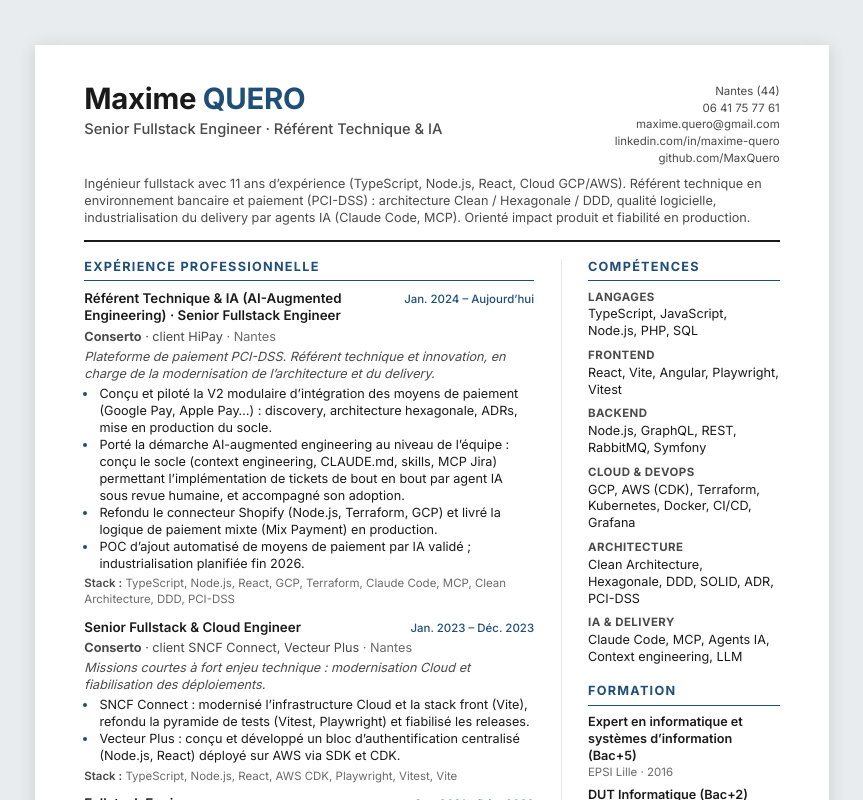
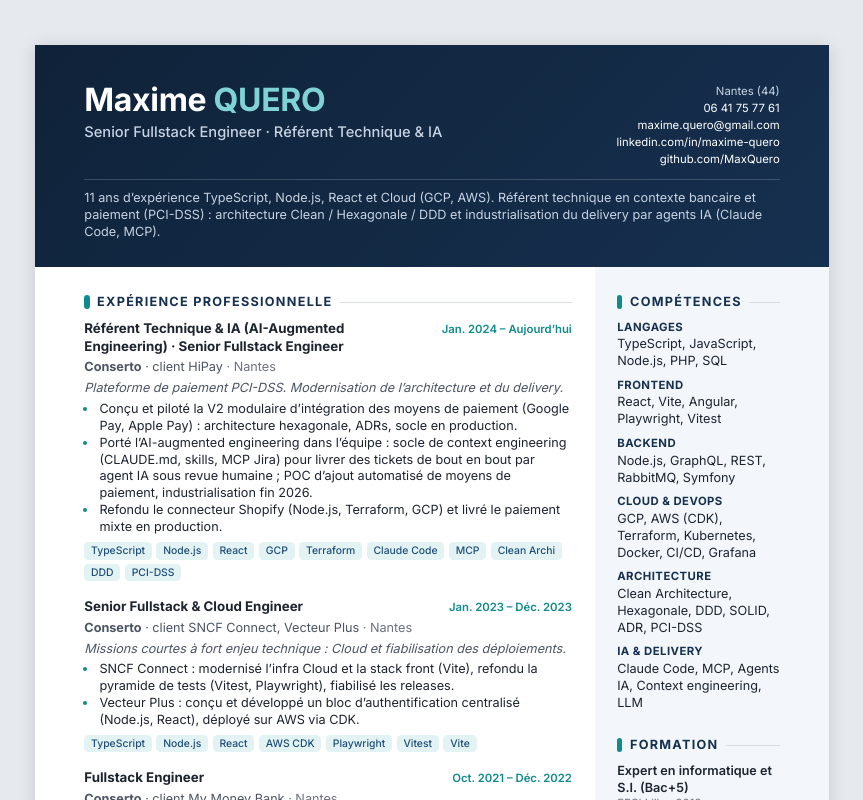
Before and after one commit to MaxQuero/CV, a React (Vite) app: page / in a window 1280 px wide. Shown: the top 800 px of the page, without its empty margins (208-1071 px from the left). Built offline with nearby package versions, Linux system fonts and the light colour scheme.

Commit message:
feat(cv): modern navy header, tinted sidebar, tag stacks, lighter content
Uniform 13mm margins, content trimmed to 3 bullets max per role.

```diff
--- a/src/core/data/cvData.ts
+++ b/src/core/data/cvData.ts
@@ -6,7 +6,7 @@ export const cvData: CVData = {
     lastName: 'QUERO',
     title: 'Senior Fullstack Engineer · Référent Technique & IA',
     summary:
-      'Ingénieur fullstack avec 11 ans d’expérience (TypeScript, Node.js, React, Cloud GCP/AWS). Référent technique en environnement bancaire et paiement (PCI-DSS) : architecture Clean / Hexagonale / DDD, qualité logicielle, industrialisation du delivery par agents IA (Claude Code, MCP). Orienté impact produit et fiabilité en production.',
+      '11 ans d’expérience TypeScript, Node.js, React et Cloud (GCP, AWS). Référent technique en contexte bancaire et paiement (PCI-DSS) : architecture Clean / Hexagonale / DDD et industrialisation du delivery par agents IA (Claude Code, MCP).',
     email: 'maxime.quero@gmail.com',
     phone: '06 41 75 77 61',
     location: 'Nantes (44)',
@@ -21,15 +21,13 @@ export const cvData: CVData = {
       startDate: 'Jan. 2024',
       endDate: 'Aujourd’hui',
       location: 'Nantes',
-      context:
-        'Plateforme de paiement PCI-DSS. Référent technique et innovation, en charge de la modernisation de l’architecture et du delivery.',
+      context: 'Plateforme de paiement PCI-DSS. Modernisation de l’architecture et du delivery.',
       achievements: [
-        'Conçu et piloté la V2 modulaire d’intégration des moyens de paiement (Google Pay, Apple Pay…) : discovery, architecture hexagonale, ADRs, mise en production du socle.',
-        'Porté la démarche AI-augmented engineering au niveau de l’équipe : conçu le socle (context engineering, CLAUDE.md, skills, MCP Jira) permettant l’implémentation de tickets de bout en bout par agent IA sous revue humaine, et accompagné son adoption.',
-        'Refondu le connecteur Shopify (Node.js, Terraform, GCP) et livré la logique de paiement mixte (Mix Payment) en production.',
-        'POC d’ajout automatisé de moyens de paiement par IA validé ; industrialisation planifiée fin 2026.',
+        'Conçu et piloté la V2 modulaire d’intégration des moyens de paiement (Google Pay, Apple Pay) : architecture hexagonale, ADRs, socle en production.',
+        'Porté l’AI-augmented engineering dans l’équipe : socle de context engineering (CLAUDE.md, skills, MCP Jira) pour livrer des tickets de bout en bout par agent IA sous revue humaine ; POC d’ajout automatisé de moyens de paiement, industrialisation fin 2026.',
+        'Refondu le connecteur Shopify (Node.js, Terraform, GCP) et livré le paiement mixte en production.',
       ],
-      technologies: ['TypeScript', 'Node.js', 'React', 'GCP', 'Terraform', 'Claude Code', 'MCP', 'Clean Architecture', 'DDD', 'PCI-DSS'],
+      technologies: ['TypeScript', 'Node.js', 'React', 'GCP', 'Terraform', 'Claude Code', 'MCP', 'Clean Archi', 'DDD', 'PCI-DSS'],
     },
     {
       company: 'Conserto',
@@ -38,10 +36,10 @@ export const cvData: CVData = {
       startDate: 'Jan. 2023',
       endDate: 'Déc. 2023',
       location: 'Nantes',
-      context: 'Missions courtes à fort enjeu technique : modernisation Cloud et fiabilisation des déploiements.',
+      context: 'Missions courtes à fort enjeu technique : Cloud et fiabilisation des déploiements.',
       achievements: [
-        'SNCF Connect : modernisé l’infrastructure Cloud et la stack front (Vite), refondu la pyramide de tests (Vitest, Playwright) et fiabilisé les releases.',
-        'Vecteur Plus : conçu et développé un bloc d’authentification centralisé (Node.js, React) déployé sur AWS via SDK et CDK.',
+        'SNCF Connect : modernisé l’infra Cloud et la stack front (Vite), refondu la pyramide de tests (Vitest, Playwright), fiabilisé les releases.',
+        'Vecteur Plus : conçu et développé un bloc d’authentification centralisé (Node.js, React), déployé sur AWS via CDK.',
       ],
       technologies: ['TypeScript', 'Node.js', 'React', 'AWS CDK', 'Playwright', 'Vitest', 'Vite'],
     },
@@ -52,52 +50,23 @@ export const cvData: CVData = {
       startDate: 'Oct. 2021',
       endDate: 'Déc. 2022',
       location: 'Nantes',
-      context:
-        'Plateforme métier eSofi (regroupement de crédits) en contexte bancaire critique et transition d’acquisition.',
+      context: 'Plateforme métier eSofi (regroupement de crédits), contexte bancaire critique.',
       achievements: [
-        'Conçu et livré des évolutions fullstack (React, Node.js, GraphQL) en challengeant le besoin métier avec les équipes produit.',
-        'Déployé la stack sur Kubernetes, mis en place le monitoring (Grafana) et assuré le support niveau 2 : continuité de service garantie, temps de résolution des incidents réduit.',
+        'Livré des évolutions fullstack (React, Node.js, GraphQL) en challengeant le besoin métier avec le produit.',
+        'Déployé la stack sur Kubernetes, mis en place le monitoring (Grafana) et assuré le support N2 : continuité de service garantie.',
       ],
-      technologies: ['Node.js', 'React', 'GraphQL', 'Apollo', 'RabbitMQ', 'Kubernetes', 'Grafana'],
+      technologies: ['Node.js', 'React', 'GraphQL', 'RabbitMQ', 'Kubernetes', 'Grafana'],
     },
   ],
   previousExperiences: [
-    {
-      period: '2020 – 2021',
-      company: 'Conserto (EP)',
-      position: 'Frontend Engineer',
-      technologies: ['Angular', 'TypeScript', 'Docker'],
-    },
-    {
-      period: '2019 – 2020',
-      company: 'Fifty Truck',
-      position: 'Fullstack Engineer JS / PHP',
-      technologies: ['Laravel', 'Angular', 'Ionic'],
-    },
-    {
-      period: '2017 – 2019',
-      company: 'Digital Garden, Start-up Palace',
-      position: 'Fullstack Engineer PHP / JS',
-      technologies: ['Symfony', 'Drupal 8', 'Angular'],
-    },
-    {
-      period: '2014 – 2016',
-      company: 'CGI (alternance)',
-      position: 'Fullstack Engineer e-commerce',
-      technologies: ['Magento', 'Symfony 2', 'Zend'],
-    },
+    { period: '2020 – 2021', company: 'Conserto (EP)', position: 'Frontend Engineer', technologies: ['Angular', 'TypeScript', 'Docker'] },
+    { period: '2019 – 2020', company: 'Fifty Truck', position: 'Fullstack Engineer JS / PHP', technologies: ['Laravel', 'Angular', 'Ionic'] },
+    { period: '2017 – 2019', company: 'Digital Garden, Start-up Palace', position: 'Fullstack Engineer PHP / JS', technologies: ['Symfony', 'Drupal 8', 'Angular'] },
+    { period: '2014 – 2016', company: 'CGI (alternance)', position: 'Fullstack Engineer e-commerce', technologies: ['Magento', 'Symfony 2', 'Zend'] },
   ],
   education: [
-    {
-      year: '2016',
-      degree: 'Expert en informatique et systèmes d’information (Bac+5)',
-      school: 'EPSI Lille',
-    },
-    {
-      year: '2013',
-      degree: 'DUT Informatique (Bac+2)',
-      school: 'IUT Lannion',
-    },
+    { year: '2016', degree: 'Expert en informatique et S.I. (Bac+5)', school: 'EPSI Lille' },
+    { year: '2013', degree: 'DUT Informatique (Bac+2)', school: 'IUT Lannion' },
   ],
   skills: [
     { category: 'Langages', items: ['TypeScript', 'JavaScript', 'Node.js', 'PHP', 'SQL'] },
--- a/src/features/experience/ExperienceItem.module.css
+++ b/src/features/experience/ExperienceItem.module.css
@@ -1,7 +1,7 @@
 .item {
   display: flex;
   flex-direction: column;
-  gap: 0.9mm;
+  gap: 1mm;
 }
 
 .head {
@@ -13,15 +13,15 @@
 
 .position {
   font-size: var(--fs-h3);
-  font-weight: 600;
+  font-weight: 700;
   color: var(--ink);
 }
 
 .dates {
   flex-shrink: 0;
   font-size: var(--fs-small);
-  font-weight: 500;
-  color: var(--accent);
+  font-weight: 600;
+  color: var(--teal);
   white-space: nowrap;
 }
 
@@ -50,15 +50,22 @@
 }
 
 .achievements li::marker {
-  color: var(--accent);
+  color: var(--teal);
 }
 
 .stack {
-  font-size: var(--fs-small);
-  color: var(--ink-3);
+  display: flex;
+  flex-wrap: wrap;
+  gap: 1.2mm;
+  margin-top: 0.6mm;
 }
 
-.stackLabel {
-  font-weight: 600;
-  color: var(--ink-2);
+.tag {
+  font-size: 7.8pt;
+  font-weight: 500;
+  line-height: 1;
+  padding: 0.9mm 1.8mm;
+  border-radius: 1.2mm;
+  background: var(--teal-soft);
+  color: var(--accent);
 }
--- a/src/features/experience/ExperienceItem.tsx
+++ b/src/features/experience/ExperienceItem.tsx
@@ -28,9 +28,13 @@ export const ExperienceItem = ({ experience }: ExperienceItemProps) => {
           <li key={achievement}>{achievement}</li>
         ))}
       </ul>
-      <p className={styles.stack}>
-        <span className={styles.stackLabel}>Stack :</span> {technologies.join(', ')}
-      </p>
+      <ul className={styles.stack} aria-label="Technologies">
+        {technologies.map((tech) => (
+          <li key={tech} className={styles.tag}>
+            {tech}
+          </li>
+        ))}
+      </ul>
     </article>
   );
 };
--- a/src/features/experience/PreviousExperiences.module.css
+++ b/src/features/experience/PreviousExperiences.module.css
@@ -13,7 +13,7 @@
 .period {
   font-size: var(--fs-small);
   font-weight: 500;
-  color: var(--accent);
+  color: var(--teal);
   white-space: nowrap;
   padding-top: 0.15mm;
 }
--- a/src/features/header/Header.module.css
+++ b/src/features/header/Header.module.css
@@ -5,9 +5,10 @@
     'identity contact'
     'summary summary';
   column-gap: var(--gutter);
-  row-gap: 2.5mm;
-  padding-bottom: 3.5mm;
-  border-bottom: 2px solid var(--ink);
+  row-gap: 3mm;
+  padding: var(--header-pad-y) var(--margin) 7mm;
+  background: linear-gradient(135deg, var(--navy-deep) 0%, var(--navy) 100%);
+  color: var(--on-dark);
 }
 
 .identity {
@@ -18,19 +19,19 @@
   font-size: var(--fs-h1);
   font-weight: 700;
   letter-spacing: -0.01em;
-  line-height: 1.1;
-  color: var(--ink);
+  line-height: 1.05;
+  color: var(--on-dark);
 }
 
 .lastName {
-  color: var(--accent);
+  color: #7fd3d4;
 }
 
 .title {
-  margin-top: 1.2mm;
+  margin-top: 1.6mm;
   font-size: var(--fs-title);
   font-weight: 500;
-  color: var(--ink-2);
+  color: var(--on-dark-muted);
 }
 
 .contact {
@@ -41,17 +42,18 @@
 
 .contactList {
   font-size: var(--fs-small);
-  line-height: 1.45;
-  color: var(--ink-2);
+  line-height: 1.5;
+  color: var(--on-dark-muted);
 }
 
 .contactList a {
-  color: var(--ink-2);
+  color: var(--on-dark);
 }
 
 .summary {
   grid-area: summary;
   font-size: var(--fs-body);
-  color: var(--ink-2);
-  max-width: 100%;
+  color: var(--on-dark-muted);
+  padding-top: 2.5mm;
+  border-top: 1px solid rgb(255 255 255 / 0.18);
 }
--- a/src/features/skills/SkillsSection.module.css
+++ b/src/features/skills/SkillsSection.module.css
@@ -9,7 +9,7 @@
   font-weight: 700;
   letter-spacing: 0.04em;
   text-transform: uppercase;
-  color: var(--ink-2);
+  color: var(--navy);
   margin-bottom: 0.4mm;
 }
 
--- a/src/pages/CVPage.module.css
+++ b/src/pages/CVPage.module.css
@@ -3,9 +3,8 @@
   width: var(--sheet-w);
   height: var(--sheet-h);
   margin: 12mm auto;
-  padding: var(--sheet-pad-y) var(--sheet-pad-x);
   background: var(--paper);
-  box-shadow: 0 2px 16px rgb(0 0 0 / 0.12);
+  box-shadow: 0 2px 16px rgb(0 0 0 / 0.14);
   overflow: hidden;
   display: flex;
   flex-direction: column;
@@ -13,9 +12,7 @@
 
 .columns {
   display: grid;
-  grid-template-columns: 1fr 58mm;
-  column-gap: var(--gutter);
-  margin-top: var(--gap-section);
+  grid-template-columns: 1fr var(--side-w);
   flex: 1;
   min-height: 0;
 }
@@ -28,9 +25,13 @@
   min-width: 0;
 }
 
+.mainCol {
+  padding: 7mm var(--gutter) var(--margin) var(--margin);
+}
+
 .sideCol {
-  padding-left: var(--gutter);
-  border-left: 1px solid var(--rule-light);
+  padding: 7mm var(--margin) var(--margin) var(--gutter);
+  background: var(--side-bg);
 }
 
 @media print {
--- a/src/shared/ui/SectionTitle.module.css
+++ b/src/shared/ui/SectionTitle.module.css
@@ -1,10 +1,27 @@
 .title {
+  display: flex;
+  align-items: center;
+  gap: 2mm;
   font-size: var(--fs-h2);
   font-weight: 700;
   letter-spacing: 0.1em;
   text-transform: uppercase;
-  color: var(--accent);
-  padding-bottom: 1.2mm;
-  margin-bottom: 2.2mm;
-  border-bottom: 1.5px solid var(--accent);
+  color: var(--navy);
+  margin-bottom: 2.4mm;
 }
+
+.title::before {
+  content: '';
+  width: 1.4mm;
+  height: 3.6mm;
+  border-radius: 1mm;
+  background: var(--teal);
+  flex-shrink: 0;
+}
+
+.title::after {
+  content: '';
+  flex: 1;
+  height: 1px;
+  background: var(--rule);
+}
--- a/src/styles/tokens.css
+++ b/src/styles/tokens.css
@@ -1,31 +1,40 @@
-/* Design tokens : sobre, imprimable, un seul accent. */
+/* Design tokens : moderne, imprimable, 100 % texte. */
 :root {
   --font-body: Inter, -apple-system, BlinkMacSystemFont, 'Segoe UI', Roboto, Arial, sans-serif;
 
-  --ink: #1a1a1a;
-  --ink-2: #4a4a4a;
-  --ink-3: #6b6b6b;
+  --ink: #1c2430;
+  --ink-2: #4b5563;
+  --ink-3: #6b7280;
+
+  --navy: #16304f;
+  --navy-deep: #0f2239;
   --accent: #1f4e79;
-  --rule: #d6d6d6;
-  --rule-light: #e8e8e8;
+  --teal: #0f8b8d;
+  --teal-soft: #e3f3f3;
+
   --paper: #ffffff;
-  --screen-bg: #e9ecef;
+  --side-bg: #f3f6fa;
+  --rule: #d9dee6;
+  --on-dark: #ffffff;
+  --on-dark-muted: #c7d3e3;
+  --screen-bg: #e6e9ee;
 
-  --fs-h1: 22pt;
+  --fs-h1: 24pt;
   --fs-title: 11pt;
   --fs-h2: 9.5pt;
   --fs-h3: 10pt;
   --fs-body: 9.5pt;
-  --fs-small: 8.6pt;
+  --fs-small: 8.5pt;
 
   --lh: 1.34;
 
   --sheet-w: 210mm;
   --sheet-h: 297mm;
-  --sheet-pad-y: 10mm;
-  --sheet-pad-x: 13mm;
-  --gutter: 7mm;
+  --margin: 13mm;
+  --header-pad-y: 10mm;
+  --gutter: 6mm;
+  --side-w: 62mm;
 
-  --gap-section: 4.5mm;
-  --gap-item: 3mm;
+  --gap-section: 6.5mm;
+  --gap-item: 4.5mm;
 }
```
